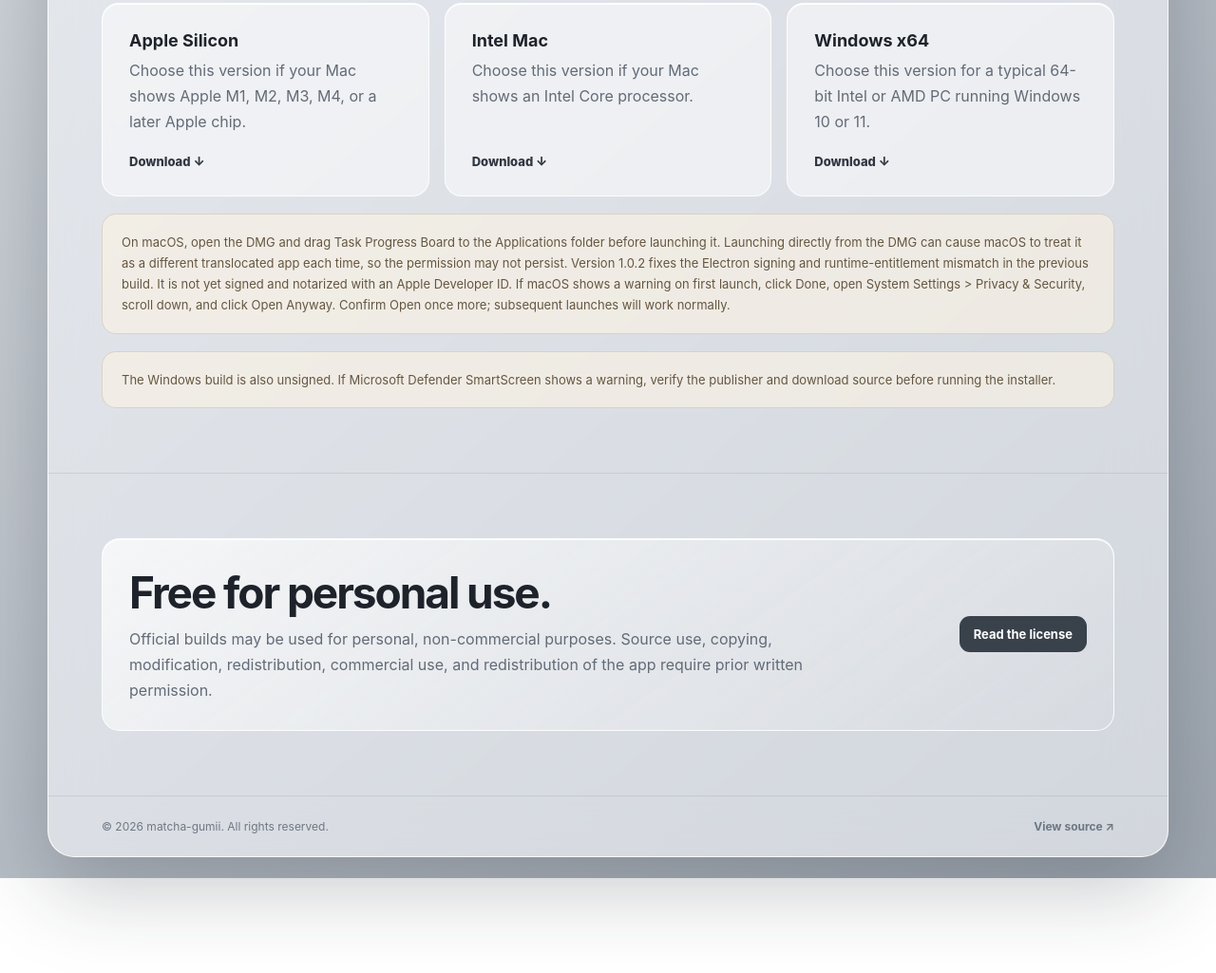
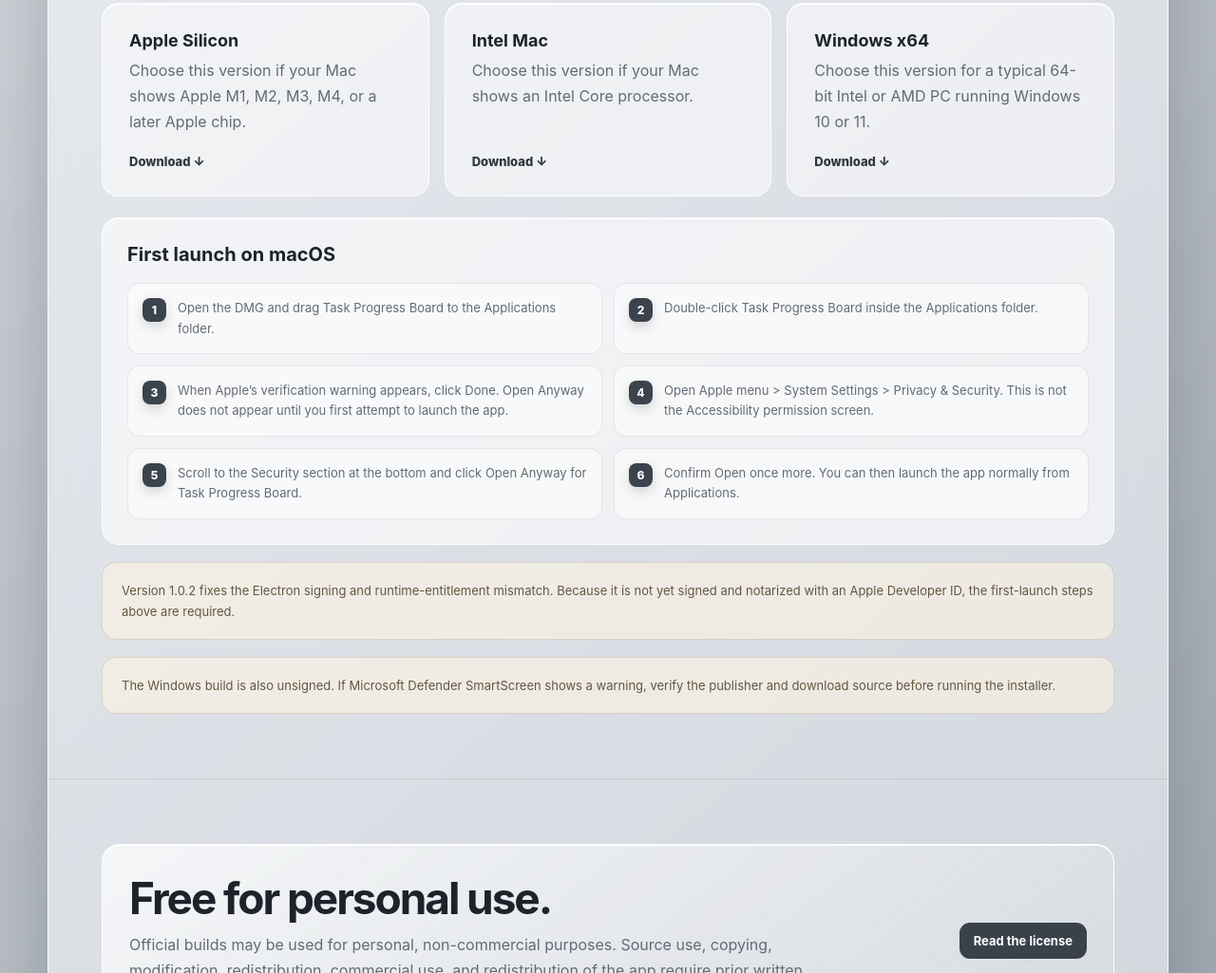
Before and after one commit to matcha-gumii/task-progress-board-mac, an Electron app: page docs/index.html in a window 1280 px wide. Shown: the part 1347-2372 px from the top of the page at 95% size. Before the commit the page ends 2272 px from the top, so only its background shows below. Drawn offline with Linux system fonts and the light colour scheme.

Commit message:
Add first-launch instructions for macOS

```diff
--- a/docs/index.html
+++ b/docs/index.html
@@ -70,6 +70,11 @@
     .guide-card strong { display:block; margin-bottom:8px; font-size:18px; }
     .guide-card p { flex:1; margin:0; color:var(--muted); line-height:1.7; }
     .guide-link { display:inline-block; margin-top:20px; color:#303741; font-size:13px; font-weight:800; }
+    .install-steps { margin-top:22px; padding:26px; border:1px solid var(--line); border-radius:18px; background:rgba(255,255,255,.56); box-shadow:inset 0 1px 0 #fff; }
+    .install-steps h3 { margin:0 0 18px; font-size:20px; }
+    .install-steps ol { display:grid; grid-template-columns:repeat(2,minmax(0,1fr)); gap:12px; margin:0; padding:0; list-style:none; counter-reset:install-step; }
+    .install-steps li { counter-increment:install-step; display:flex; align-items:flex-start; gap:12px; padding:15px; border:1px solid rgba(105,114,125,.14); border-radius:13px; background:rgba(255,255,255,.48); color:var(--muted); font-size:13px; line-height:1.65; }
+    .install-steps li::before { content:counter(install-step); flex:0 0 25px; height:25px; display:grid; place-items:center; border-radius:8px; background:#3b434d; color:#fff; font-size:12px; font-weight:800; box-shadow:0 5px 12px rgba(42,49,58,.18); }
     .notice { margin-top:18px; padding:18px 20px; border:1px solid rgba(129,105,77,.2); border-radius:15px; background:rgba(255,246,228,.54); color:#655640; font-size:13px; line-height:1.7; }
     .license { display:flex; align-items:center; justify-content:space-between; gap:24px; padding:28px; border:1px solid rgba(255,255,255,.86); border-radius:19px; background:linear-gradient(145deg,rgba(255,255,255,.7),rgba(217,221,226,.5)); box-shadow:inset 0 1px 0 #fff; }
     .license p { max-width:720px; margin:8px 0 0; color:var(--muted); line-height:1.7; }
@@ -96,6 +101,7 @@
       .app-shot,.app-shot:hover { transform:none; }
       .section { padding:46px 20px; }
       .guide { grid-template-columns:1fr; }
+      .install-steps ol { grid-template-columns:1fr; }
       .license { align-items:flex-start; flex-direction:column; }
       footer { padding:22px 20px; flex-direction:column; }
     }
@@ -162,7 +168,18 @@
           <a class="guide-card" href="https://github.com/matcha-gumii/task-progress-board-mac/releases/download/v1.0.2/Task-Progress-Board-1.0.2-mac-x64.dmg"><strong>Intel Mac</strong><p data-ja="「Intel Core i5」「Intel Core i7」などと表示されるMacはこちらです。" data-en="Choose this version if your Mac shows an Intel Core processor.">「Intel Core i5」「Intel Core i7」などと表示されるMacはこちらです。</p><span class="guide-link" data-ja="ダウンロード ↓" data-en="Download ↓">ダウンロード ↓</span></a>
           <a class="guide-card" href="https://github.com/matcha-gumii/task-progress-board-mac/releases/download/v1.0.2/Task-Progress-Board-1.0.2-windows-x64.exe"><strong>Windows x64</strong><p data-ja="Windows 10／11を搭載した一般的なIntel・AMD製64bit PCはこちらです。" data-en="Choose this version for a typical 64-bit Intel or AMD PC running Windows 10 or 11.">Windows 10／11を搭載した一般的なIntel・AMD製64bit PCはこちらです。</p><span class="guide-link" data-ja="ダウンロード ↓" data-en="Download ↓">ダウンロード ↓</span></a>
         </div>
-        <div class="notice" data-ja="Mac版は、DMGを開いたあとTask Progress BoardをApplicationsフォルダへドラッグしてから起動してください。DMG内から直接起動すると、macOSが毎回別の場所にあるアプリとして扱い、起動許可が保存されないことがあります。v1.0.2ではElectronの署名処理と実行権限の不整合を修正済みです。Apple Developer IDでの署名・公証はまだ行っていません。初回起動時に警告が表示されたら「完了」を押し、システム設定 ＞ プライバシーとセキュリティへ進み、下にスクロールして「このまま開く」を選択してください。確認画面でもう一度「開く」を選ぶと、次回から通常どおり起動できます。" data-en="On macOS, open the DMG and drag Task Progress Board to the Applications folder before launching it. Launching directly from the DMG can cause macOS to treat it as a different translocated app each time, so the permission may not persist. Version 1.0.2 fixes the Electron signing and runtime-entitlement mismatch in the previous build. It is not yet signed and notarized with an Apple Developer ID. If macOS shows a warning on first launch, click Done, open System Settings > Privacy & Security, scroll down, and click Open Anyway. Confirm Open once more; subsequent launches will work normally.">Mac版は、DMGを開いたあとTask Progress BoardをApplicationsフォルダへドラッグしてから起動してください。DMG内から直接起動すると、macOSが毎回別の場所にあるアプリとして扱い、起動許可が保存されないことがあります。v1.0.2ではElectronの署名処理と実行権限の不整合を修正済みです。Apple Developer IDでの署名・公証はまだ行っていません。初回起動時に警告が表示されたら「完了」を押し、システム設定 ＞ プライバシーとセキュリティへ進み、下にスクロールして「このまま開く」を選択してください。確認画面でもう一度「開く」を選ぶと、次回から通常どおり起動できます。</div>
+        <div class="install-steps">
+          <h3 data-ja="Mac版の初回起動手順" data-en="First launch on macOS">Mac版の初回起動手順</h3>
+          <ol>
+            <li><span data-ja="DMGを開き、Task Progress BoardをApplicationsフォルダへドラッグします。" data-en="Open the DMG and drag Task Progress Board to the Applications folder.">DMGを開き、Task Progress BoardをApplicationsフォルダへドラッグします。</span></li>
+            <li><span data-ja="Applicationsフォルダに移したTask Progress Boardをダブルクリックします。" data-en="Double-click Task Progress Board inside the Applications folder.">Applicationsフォルダに移したTask Progress Boardをダブルクリックします。</span></li>
+            <li><span data-ja="Appleの確認警告が表示されたら「完了」を押します。この操作を行うまで「このまま開く」は表示されません。" data-en="When Apple’s verification warning appears, click Done. Open Anyway does not appear until you first attempt to launch the app.">Appleの確認警告が表示されたら「完了」を押します。この操作を行うまで「このまま開く」は表示されません。</span></li>
+            <li><span data-ja="アップルメニューから「システム設定」＞「プライバシーとセキュリティ」を開きます。アクセシビリティの設定ではありません。" data-en="Open Apple menu > System Settings > Privacy & Security. This is not the Accessibility permission screen.">アップルメニューから「システム設定」＞「プライバシーとセキュリティ」を開きます。アクセシビリティの設定ではありません。</span></li>
+            <li><span data-ja="画面を一番下の「セキュリティ」までスクロールし、Task Progress Boardの「このまま開く」を押します。" data-en="Scroll to the Security section at the bottom and click Open Anyway for Task Progress Board.">画面を一番下の「セキュリティ」までスクロールし、Task Progress Boardの「このまま開く」を押します。</span></li>
+            <li><span data-ja="確認画面でもう一度「開く」を選びます。以後はApplicationsのアイコンから通常どおり起動できます。" data-en="Confirm Open once more. You can then launch the app normally from Applications.">確認画面でもう一度「開く」を選びます。以後はApplicationsのアイコンから通常どおり起動できます。</span></li>
+          </ol>
+        </div>
+        <div class="notice" data-ja="v1.0.2ではElectronの署名処理と実行権限の不整合を修正済みです。Apple Developer IDでの署名・公証はまだ行っていないため、上記の初回起動手順が必要です。" data-en="Version 1.0.2 fixes the Electron signing and runtime-entitlement mismatch. Because it is not yet signed and notarized with an Apple Developer ID, the first-launch steps above are required.">v1.0.2ではElectronの署名処理と実行権限の不整合を修正済みです。Apple Developer IDでの署名・公証はまだ行っていないため、上記の初回起動手順が必要です。</div>
         <div class="notice" data-ja="Windows版もコード署名されていません。Microsoft Defender SmartScreenの警告が表示された場合は、発行元とダウンロード元を確認したうえで実行してください。" data-en="The Windows build is also unsigned. If Microsoft Defender SmartScreen shows a warning, verify the publisher and download source before running the installer.">Windows版もコード署名されていません。Microsoft Defender SmartScreenの警告が表示された場合は、発行元とダウンロード元を確認したうえで実行してください。</div>
       </section>
 
```
